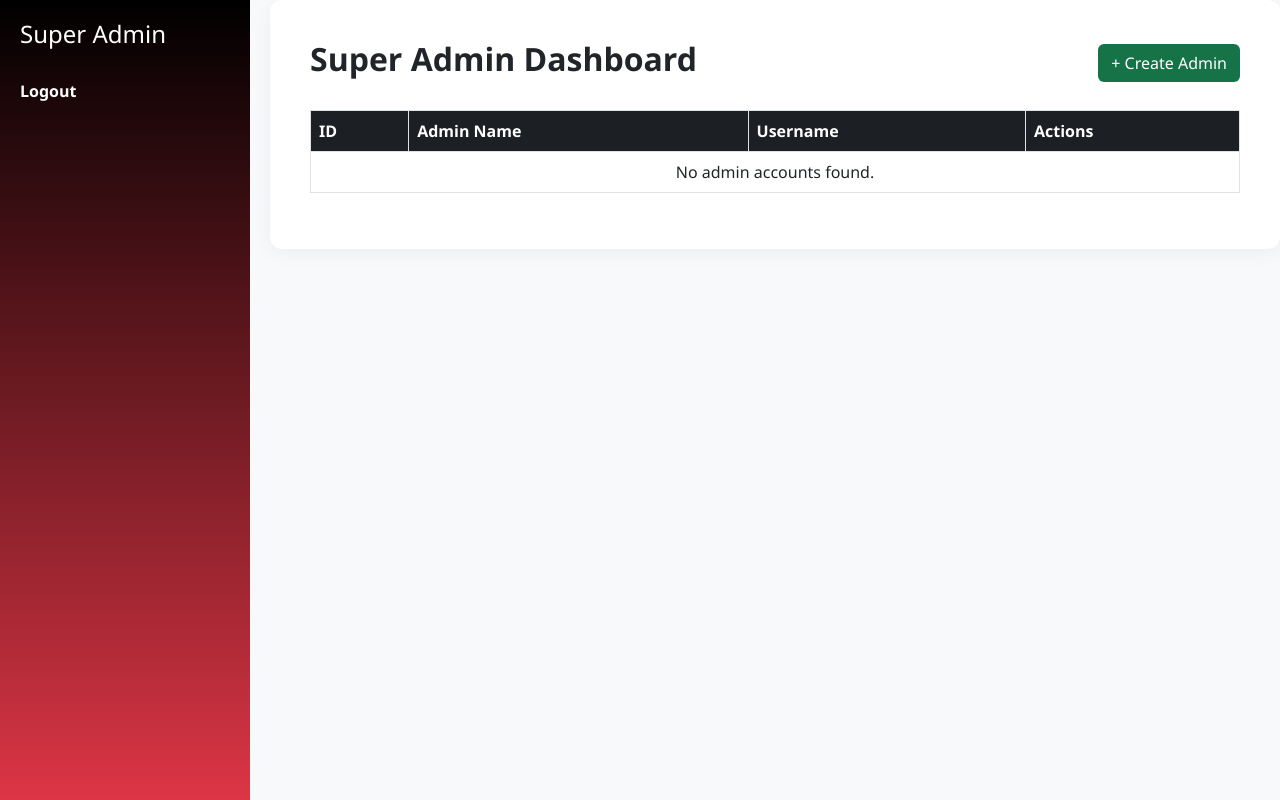
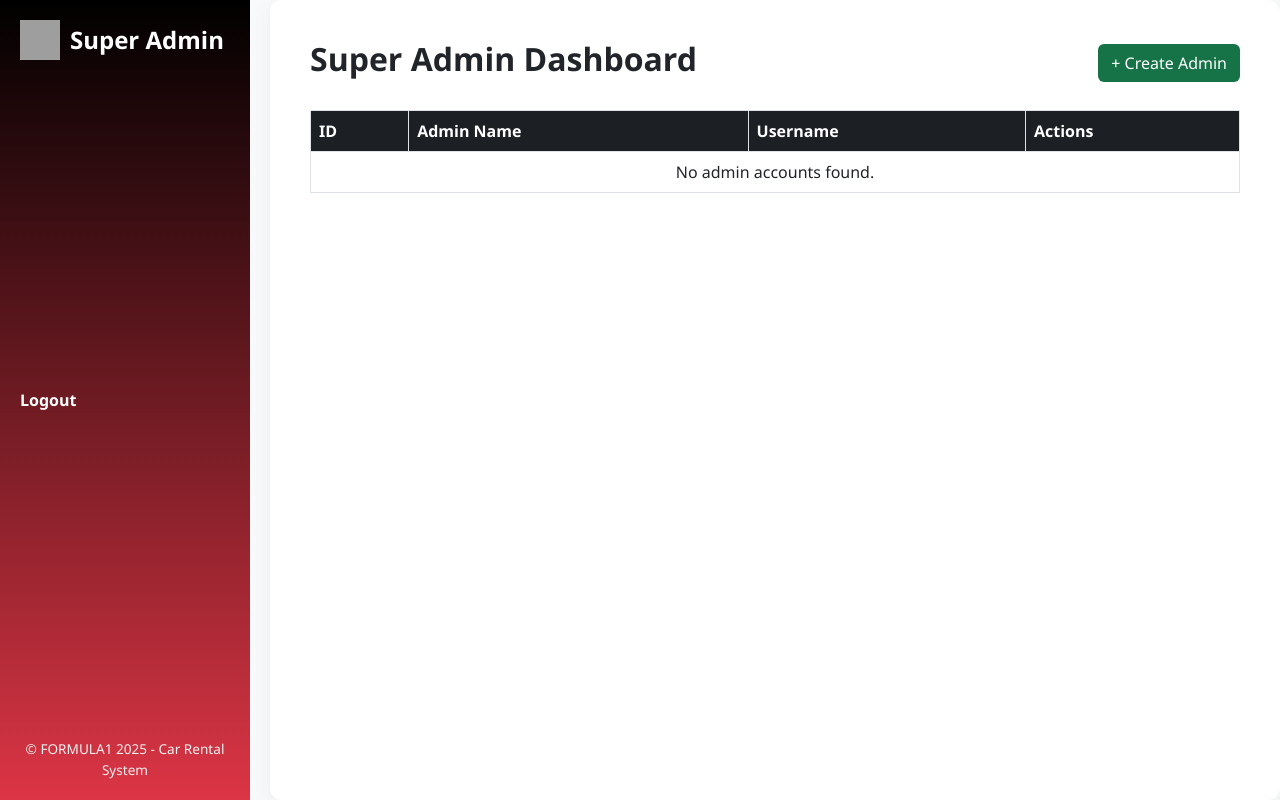
Before and after one commit to ChandlerVictorino/formula1carrental, a CodeIgniter app: the page made by application/views/superadmin/dashboard.php in a window 1280 px wide. Run offline with CodeIgniter, Linux system fonts and the light colour scheme; grey boxes are pictures that could not be loaded.

Commit message:
Update dashboard.php

```diff
--- a/application/views/superadmin/dashboard.php
+++ b/application/views/superadmin/dashboard.php
@@ -22,9 +22,16 @@
             background: linear-gradient(to bottom, #000000, #dc3545);
             color: white;
             padding: 20px;
+            display: flex;
+            flex-direction: column;
+            justify-content: space-between;
         }
-        .sidebar h4 {
-            margin-bottom: 30px;
+        .sidebar .logo {
+            display: flex;
+            align-items: center;
+            gap: 10px;
+            font-size: 1.5rem;
+            font-weight: bold;
         }
         .sidebar a.logout {
             color: white;
@@ -41,6 +48,7 @@
             background: white;
             border-radius: 12px;
             box-shadow: 0 4px 20px rgba(0, 0, 0, 0.05);
+            min-height: 100vh;
         }
         .table th {
             background-color: #1c1f23;
@@ -67,12 +75,24 @@
         .btn-delete:hover {
             background-color: #bb2d3b;
         }
+        .sidebar-footer {
+            font-size: 0.85rem;
+            color: #f1f1f1;
+        }
     </style>
 </head>
 <body>
     <div class="sidebar">
-        <h4>Super Admin</h4>
-        <a href="<?= base_url('welcome/logout') ?>" class="logout">Logout</a>
+        <div class="logo">
+            <img src="<?= base_url('assets/logo.png') ?>" alt="Logo" style="width: 40px; height: 40px;">
+            <span>Super Admin</span>
+        </div>
+        <div>
+            <a href="<?= base_url('welcome/logout') ?>" class="logout">Logout</a>
+        </div>
+        <div class="sidebar-footer text-center">
+            &copy; FORMULA1 2025 - Car Rental System
+        </div>
     </div>
 
     <div class="dashboard-container">
```
